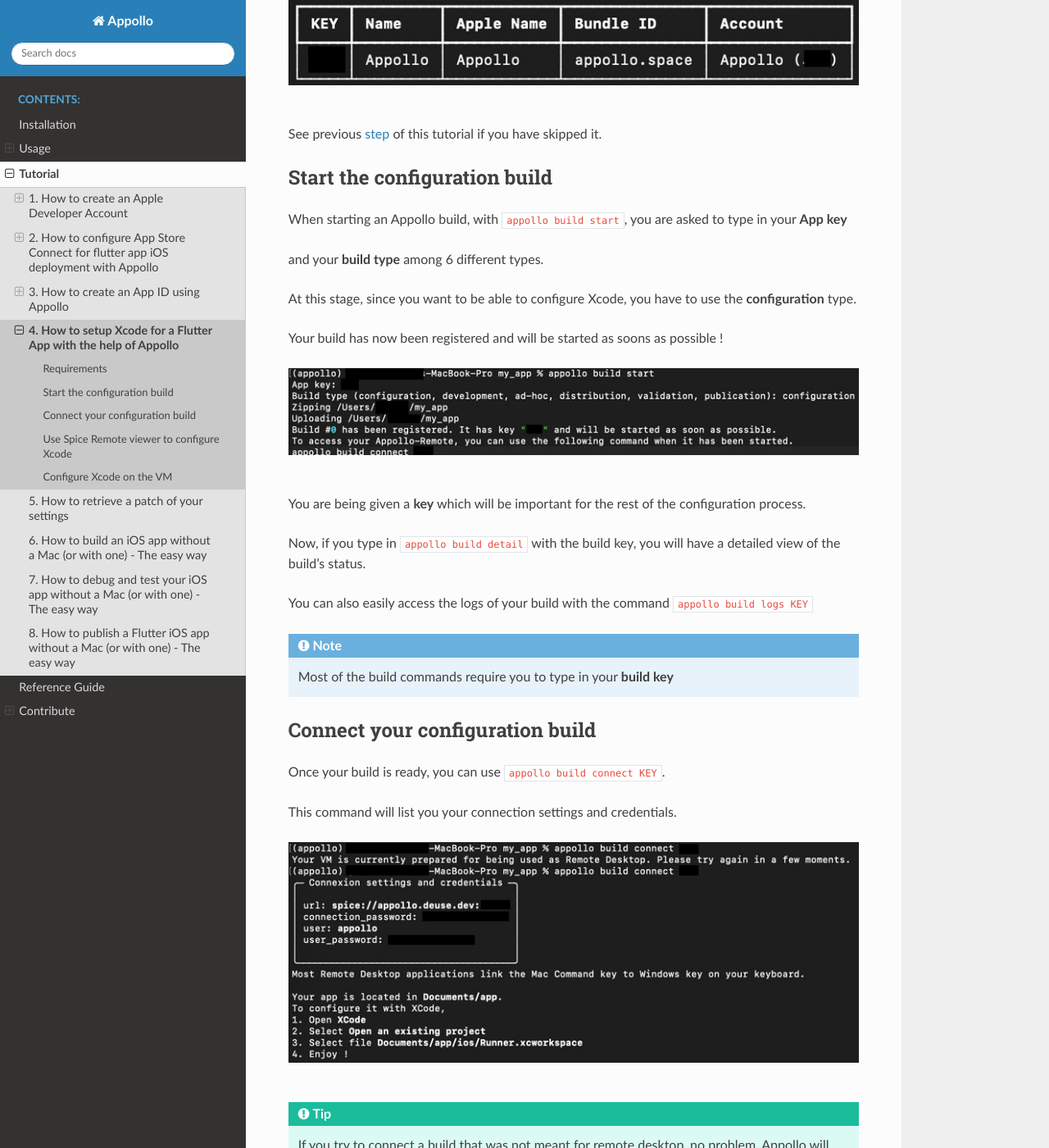
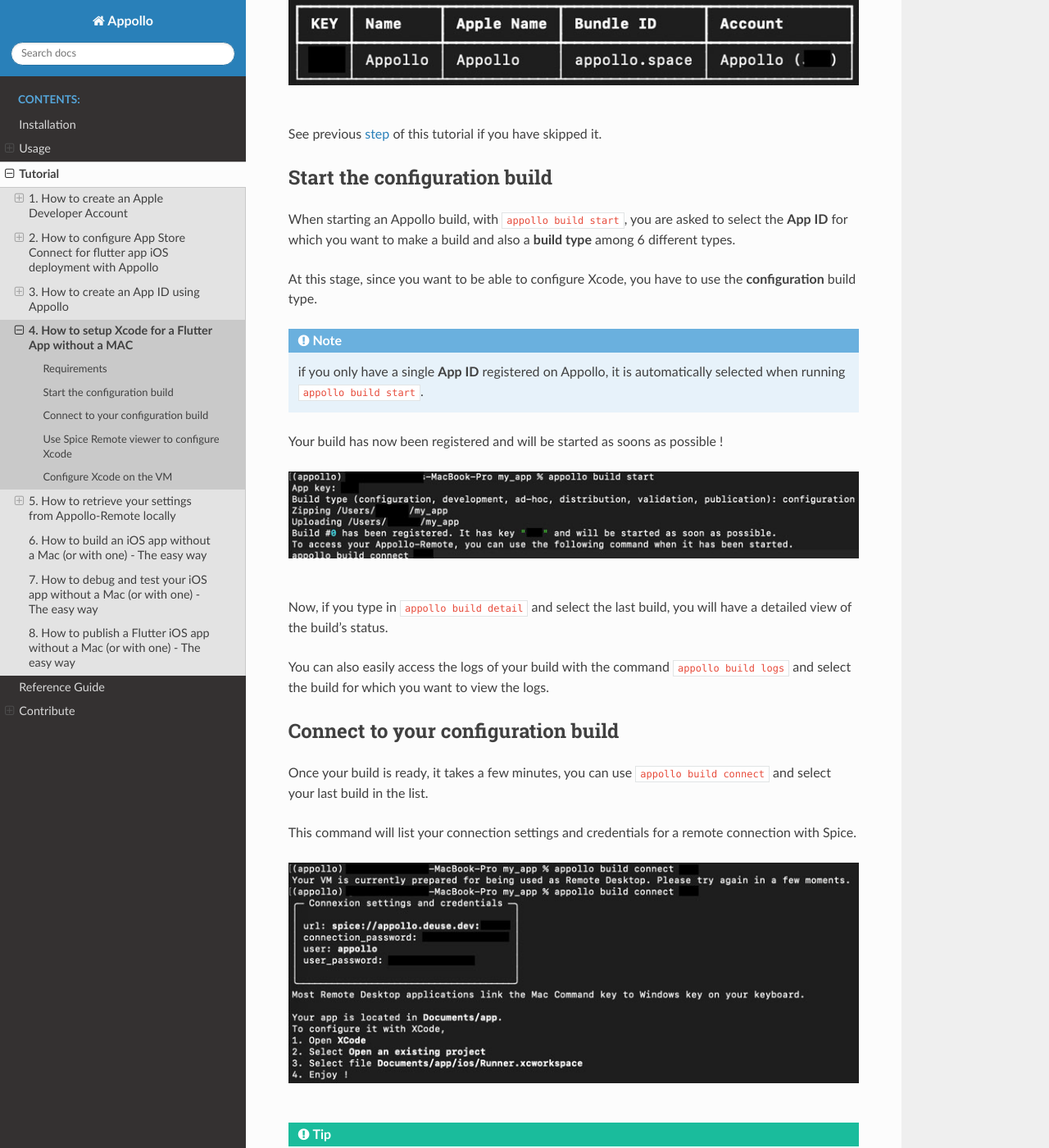
Before and after one commit to Odevio/Odevio-CLI, a Sphinx documentation site: the page built from docs/tutorial/4_setup_flutter_app_and_ios_deployment.txt, in a window 1280 px wide and 1400 px high, scrolled down 569 px. Shown: the whole window at 82% size. Built offline with Sphinx 7.4.7 and the Read the Docs theme 2.0.0, drawn with Linux system fonts in a browser that asks for light colours; pages that are not in the unit, such as notebooks, are missing from menus; some of the changed text lies outside the part shown.

Commit message:
updated the documentation

```diff
--- a/docs/tutorial/4_setup_flutter_app_and_ios_deployment.txt
+++ b/docs/tutorial/4_setup_flutter_app_and_ios_deployment.txt
@@ -1,6 +1,6 @@
-================================================================
-4. How to setup Xcode for a Flutter App with the help of Appollo
-================================================================
+=====================================================
+4. How to setup Xcode for a Flutter App without a MAC
+=====================================================
 
 In this tutorial, you will learn how to **configure Xcode** with the help of Appollo to **build your app**.
 
@@ -15,7 +15,7 @@
 
 You also have to make sure that you have already **created at least one App ID**.
 
-You can use ``appollo app ls`` to retrieve a list of all your apps and see their **key**
+You can use ``appollo app ls`` to retrieve a list of all your App IDs.
 
 .. image:: /img/appollo-app-ls.jpg
   :alt: Appollo app ls
@@ -28,11 +28,13 @@
 Start the configuration build
 -----------------------------
 
-When starting an Appollo build, with ``appollo build start``, you are asked to type in your **App key**
+When starting an Appollo build, with ``appollo build start``, you are asked to select the **App ID** for which you want
+to make a build and also a **build type** among 6 different types.
 
-and your **build type** among 6 different types.
+At this stage, since you want to be able to configure Xcode, you have to use the **configuration** build type.
 
-At this stage, since you want to be able to configure Xcode, you have to use the **configuration** type.
+.. note::
+    if you only have a single **App ID** registered on Appollo, it is automatically selected when running ``appollo build start``.
 
 Your build has now been registered and will be started as soons as possible !
 
@@ -42,22 +44,18 @@
 
 |
 
-You are being given a **key** which will be important for the rest of the configuration process.
+Now, if you type in ``appollo build detail`` and select the last build, you will have a detailed view of the build's status.
 
-Now, if you type in ``appollo build detail`` with the build key, you will have a detailed view of the build's status.
+You can also easily access the logs of your build with the command ``appollo build logs`` and select the build for which
+you want to view the logs.
 
-You can also easily access the logs of your build with the command ``appollo build logs KEY``
+Connect to your configuration build
+-----------------------------------
 
-.. note::
+Once your build is ready, it takes a few minutes, you can use ``appollo build connect`` and select your last build in
+the list.
 
-  Most of the build commands require you to type in your **build key**
-
-Connect your configuration build
---------------------------------
-
-Once your build is ready, you can use ``appollo build connect KEY``.
-
-This command will list you your connection settings and credentials.
+This command will list your connection settings and credentials for a remote connection with Spice.
 
 .. image:: /img/appollo-build-connect.jpg
   :alt: Appollo build connect
@@ -79,7 +77,7 @@
 
 For this step, you need a remote desktop access application. In this tutorial, the one used is **Spice-Space's** |spice_client|.
 
-Launch your software, indicate the **url** your were given and connect.
+Launch your software, it is named RemoteViewer on your computer, indicate the **url** your were given and connect.
 
 .. image:: /img/appollo-remote-connect.jpg
   :alt: Appollo remote connect
@@ -95,9 +93,7 @@
 
 |
 
-Then, use the **user_password** you received to log in.
-
-And that is how you access the remote desktop.
+That's it ! You are now connected to an Appollo-Remote build machine in remote desktop.
 
 Configure Xcode on the VM
 -------------------------
@@ -132,6 +128,16 @@
 
 |
 
+We will configure the Bundle Identifier in XCode for our app to be the same to the one we created with Appollo. In the
+left menu of XCode select **Runner** and in the General tab under Identity update Bundle Identifier with the bundle ID
+generated beforehand.
+
+.. image:: /img/appollo-xcode-bundle-id.jpg
+   :alt: XCode bundle identifier
+   :align: center
+
+|
+
 .. |spice_client| raw:: html
 
    <a href="https://www.spice-space.org/download.html" target="_blank">client</a>
```
Also changed, not shown: docs/tutorial/3_how_to_make_an_app_id_using_appollo.txt (+15 -24 lines), docs/tutorial/5_retrieve_patch_from_Xcode.txt (+27 -5 lines), docs/img/appollo-xcode-bundle-id.jpg (added).
